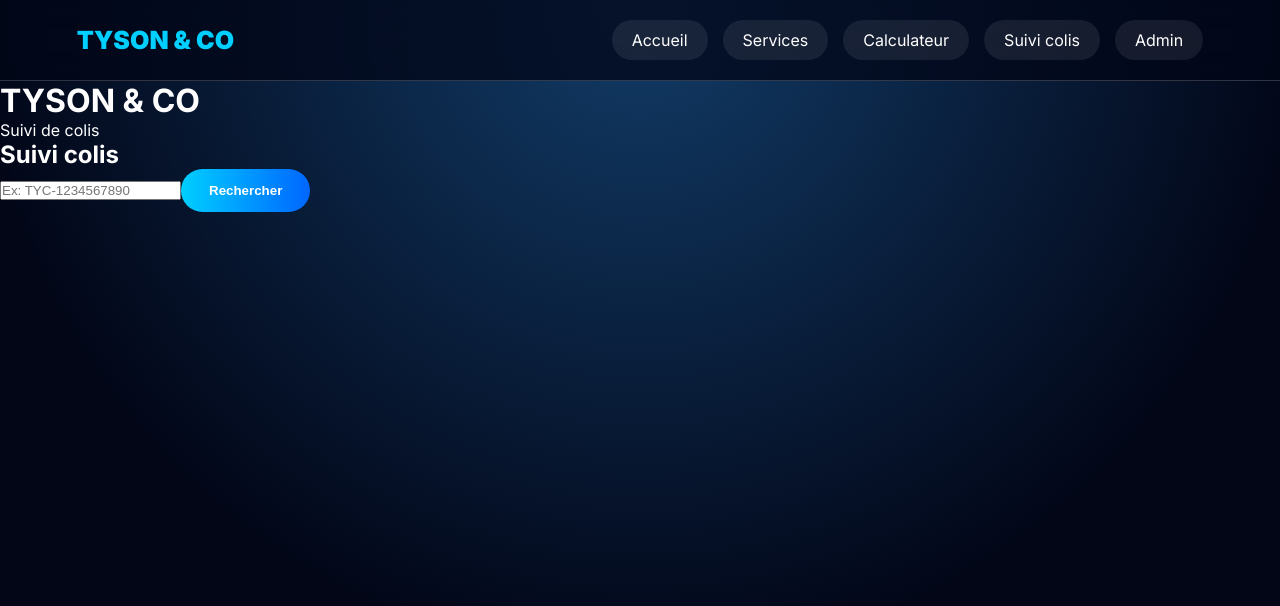
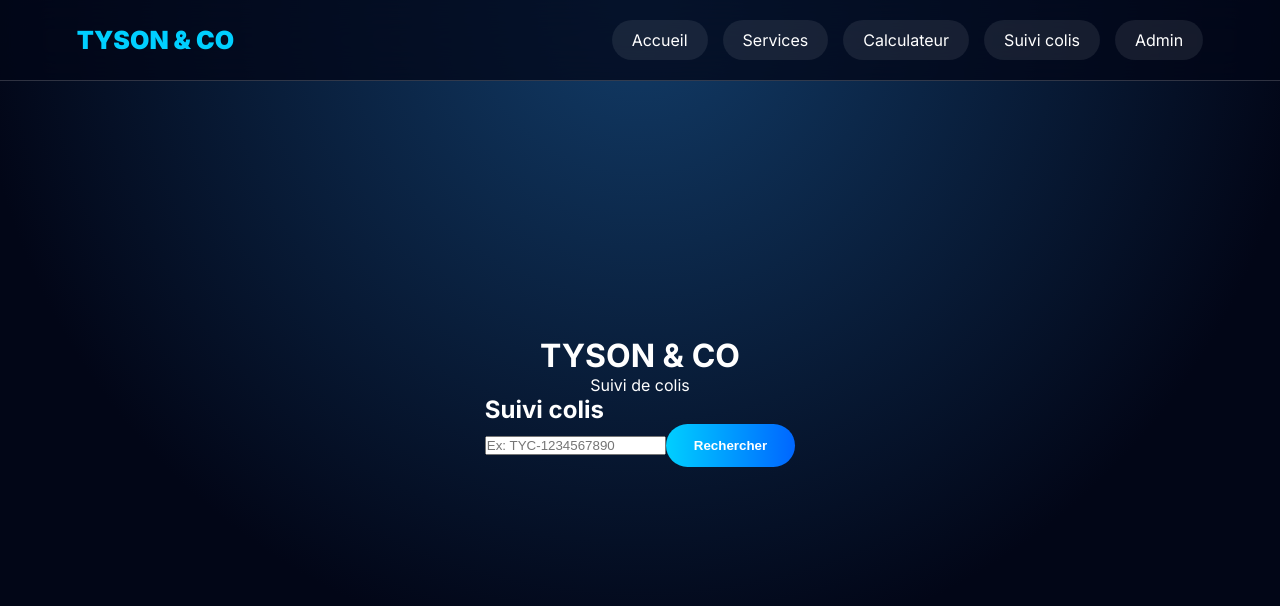
Before and after one commit to tagomojeff-png/Tagomo-logistique-frontend, a React (Vite) app: page /suivi in a window 1280 px wide. Shown: the top 606 px of the page. Built offline with nearby package versions, Linux system fonts and the light colour scheme.

Commit message:
Fix tracking page without changing design

```diff
--- a/src/Suivi.jsx
+++ b/src/Suivi.jsx
@@ -13,25 +13,19 @@ function Suivi() {
 
 
 
-
-    async function rechercherColis(){
+    async function rechercherColis() {
 
 
-        if(!numero.trim()){
+        if (!numero.trim()) {
 
-            setErreur(
-                "Veuillez entrer un numéro de suivi"
-            );
-
+            setErreur("Veuillez entrer un numéro de suivi");
             setColis(null);
-
             return;
 
         }
 
 
-
-        try{
+        try {
 
 
             const response = await API.get(
@@ -39,29 +33,22 @@ function Suivi() {
             );
 
 
-
             setColis(response.data);
 
             setErreur("");
 
 
-
-        }catch(error){
+        } catch (error) {
 
 
             console.log(error.response?.data || error);
 
-
             setColis(null);
 
-
-            setErreur(
-                "Colis introuvable"
-            );
+            setErreur("Colis introuvable");
 
 
         }
-
 
     }
 
@@ -70,7 +57,7 @@ function Suivi() {
 
     return (
 
-        <div className="app">
+        <div className="suivi-page">
 
 
             <header className="header">
@@ -78,6 +65,7 @@ function Suivi() {
                 <h1>
                     TYSON & CO
                 </h1>
+
 
                 <p>
                     Suivi de colis
@@ -95,6 +83,7 @@ function Suivi() {
                 </h2>
 
 
+
                 <input
 
                     type="text"
@@ -103,9 +92,7 @@ function Suivi() {
 
                     value={numero}
 
-                    onChange={
-                        (e)=>setNumero(e.target.value)
-                    }
+                    onChange={(e)=>setNumero(e.target.value)}
 
                 />
 
@@ -121,22 +108,22 @@ function Suivi() {
 
 
 
-                {
-                    erreur &&
+                {erreur && (
 
                     <p className="error">
 
                         {erreur}
 
                     </p>
-                }
+
+                )}
 
 
 
 
 
-                {
-                    colis &&
+
+                {colis && (
 
                     <div className="resultat-colis">
 
@@ -146,55 +133,51 @@ function Suivi() {
                         </h3>
 
 
+
                         <p>
-                            Numéro :
-                            {colis.numero_suivi}
+                            <strong>Numéro suivi :</strong> {colis.numero_suivi}
                         </p>
 
 
                         <p>
-                            Client :
-                            {colis.client}
+                            <strong>Client :</strong> {colis.client}
                         </p>
 
 
                         <p>
-                            Téléphone :
-                            {colis.telephone}
+                            <strong>Téléphone :</strong> {colis.telephone}
                         </p>
 
 
                         <p>
-                            Produit :
-                            {colis.produit}
+                            <strong>Produit :</strong> {colis.produit}
                         </p>
 
 
                         <p>
-                            Poids :
-                            {colis.poids}
+                            <strong>Poids :</strong> {colis.poids} kg
                         </p>
 
 
                         <p>
-                            Destination :
-                            {colis.destination}
+                            <strong>Destination :</strong> {colis.destination}
                         </p>
 
 
                         <p>
-                            Statut :
-                            {colis.statut}
+                            <strong>Statut :</strong> {colis.statut}
                         </p>
+
 
 
                     </div>
 
-                }
+                )}
 
 
 
             </div>
+
 
 
         </div>
@@ -205,5 +188,4 @@ function Suivi() {
 }
 
 
-
 export default Suivi;
--- a/src/style.css
+++ b/src/style.css
@@ -1977,3 +1977,37 @@ line-height:1.6;
     margin-top: 25px;
     text-align: left;
 }
+
+/* Correction uniquement page suivi */
+
+.suivi-page {
+
+    width: 100%;
+
+    min-height: 80vh;
+
+    display: flex;
+
+    flex-direction: column;
+
+    justify-content: center;
+
+    align-items: center;
+
+}
+
+
+.suivi-page .card {
+
+    margin-left: auto;
+
+    margin-right: auto;
+
+}
+
+
+.resultat-colis {
+
+    margin-top: 20px;
+
+}
```
